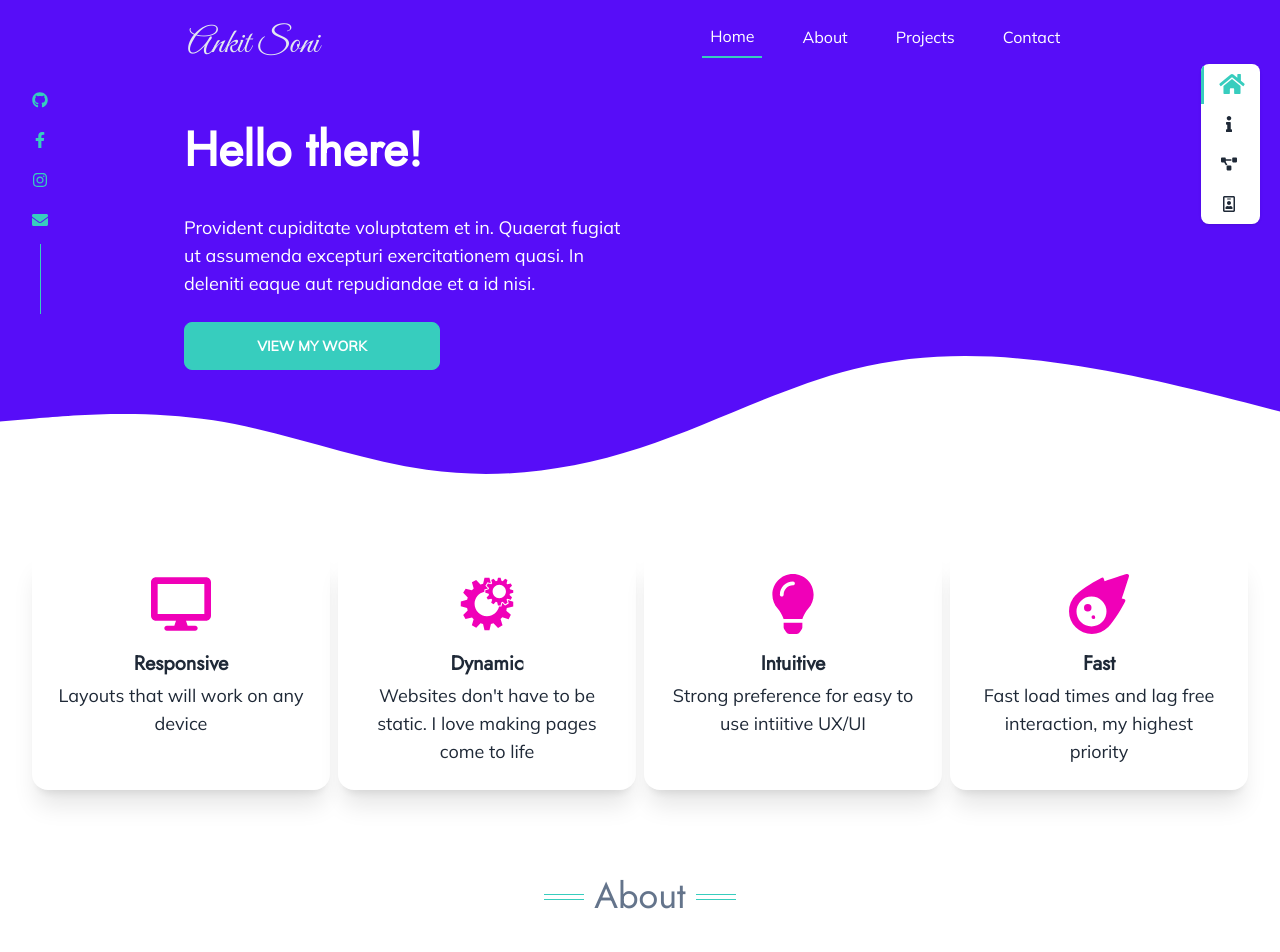
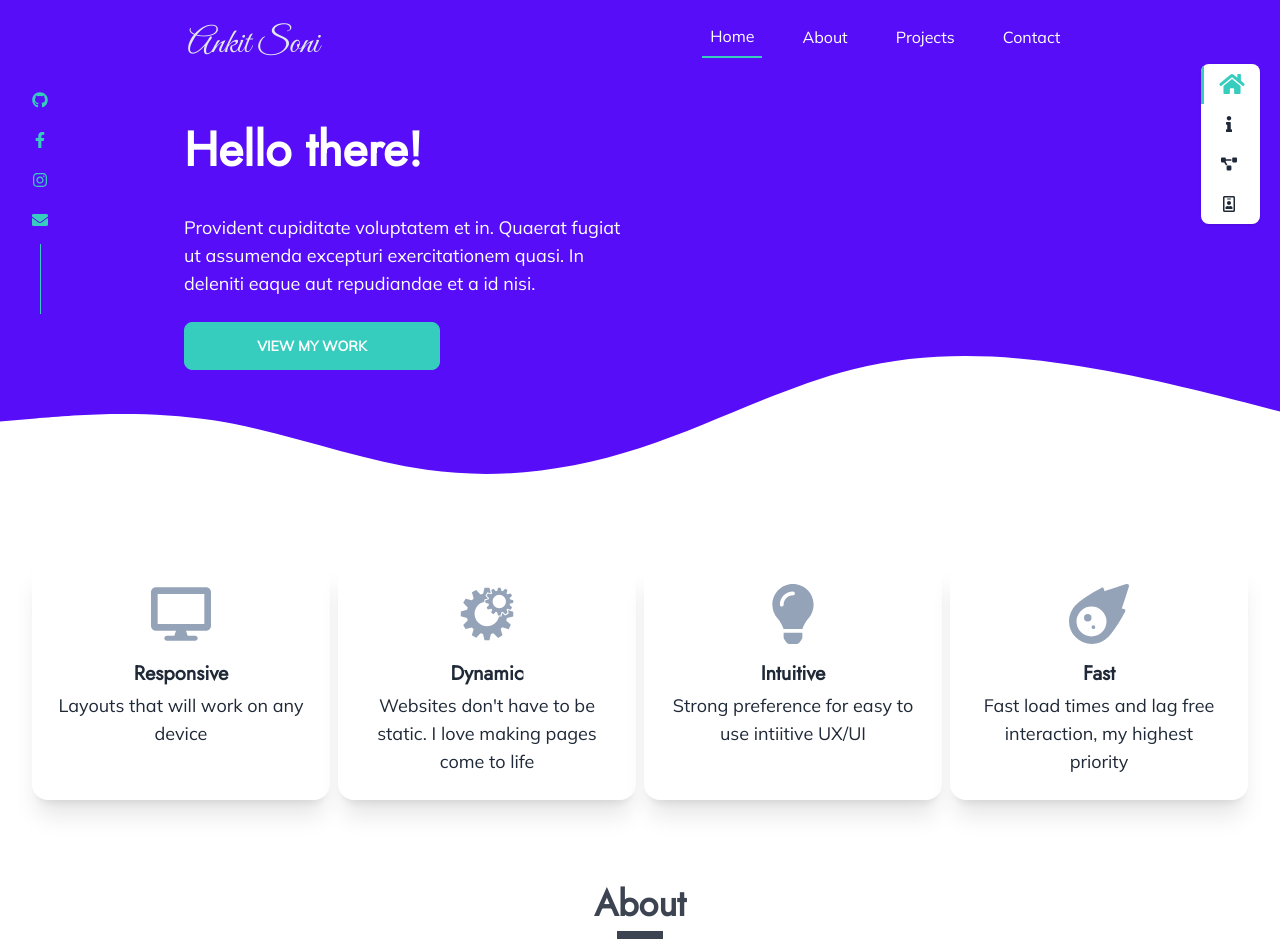
Before and after one commit to aktson/ankit-react-portfolio, a React (Create React App) app: page / in a window 1280 px wide. Shown: the top 952 px of the page. Built offline with nearby package versions, Linux system fonts and the light colour scheme.

Commit message:
color changed progress

```diff
--- a/src/components/Progress.jsx
+++ b/src/components/Progress.jsx
@@ -1,6 +1,5 @@
 function Progress() {
   return (
-    <>
     <div className="grid grid-cols-2 gap-2 p-2 justify-center ">
       <p className=" para-progress">
         HTML
@@ -38,7 +37,6 @@ function Progress() {
         AdobeXD<progress className="progress-bar" value="60" max="100"></progress>
       </p>
     </div>
-    </>
   );
 }
 
--- a/src/index.css
+++ b/src/index.css
@@ -7,6 +7,8 @@
   --secondary: #f000b8;
   --accent: #37cdbe;
   --light: white;
+  --info: #3abff8;
+  --neutral: #3d4451;
 }
 
 * {
@@ -39,6 +41,15 @@ h3,
 h4,
 h5 {
   font-family: "Jost", sans-serif;
+}
+h2::after {
+  content: "";
+  position: absolute;
+  background-color: var(--neutral);
+  padding: 4px;
+  width: 50%;
+  left: 25%;
+  bottom: -15px;
 }
 .nav {
   position: absolute;
@@ -99,32 +110,7 @@ h5 {
 #spacer {
   margin: 100px auto;
 }
-h2 {
-  line-height: 0.1;
-  text-align: center;
-}
-h2 span {
-  display: inline-block;
-  position: relative;
-}
-h2:before,
-h2:after {
-  content: "";
-  position: absolute;
-  height: 6px;
-  border-bottom: 1px solid var(--accent);
-  border-top: 1px solid var(--accent);
-  top: 0;
-  width: 40px;
-}
-h2:before {
-  right: 100%;
-  margin-right: 10px;
-}
-h2:after {
-  left: 100%;
-  margin-left: 10px;
-}
+
 .line-after-icons {
   height: 70px;
   width: 1px;
@@ -156,7 +142,7 @@ h2:after {
     @apply text-6xl font-semibold mb-4;
   }
   h2 {
-    @apply text-4xl  mb-16 relative text-slate-500;
+    @apply text-4xl  mb-12 relative text-neutral font-extrabold;
   }
   h3 {
     @apply text-2xl font-bold;
@@ -179,13 +165,13 @@ h2:after {
     @apply text-neutral-content;
   }
   .about-icons {
-    @apply mx-auto mb-4 text-secondary;
+    @apply mx-auto mb-4 text-slate-400;
   }
   .para-progress {
     @apply grid-cols-1 grid items-center shadow-xl p-5;
   }
   .progress-bar {
-    @apply progress  progress-primary;
+    @apply progress  progress-info;
   }
   .social-icons {
     @apply inline-block w-4 h-4 stroke-current text-accent mx-auto hover:text-secondary;
@@ -228,5 +214,5 @@ h2:after {
   }
 }
 #cards {
-  transform: translateY(-130px);
+  transform: translateY(-120px);
 }
```
Lines whose indentation alone changed are shown as unchanged.
